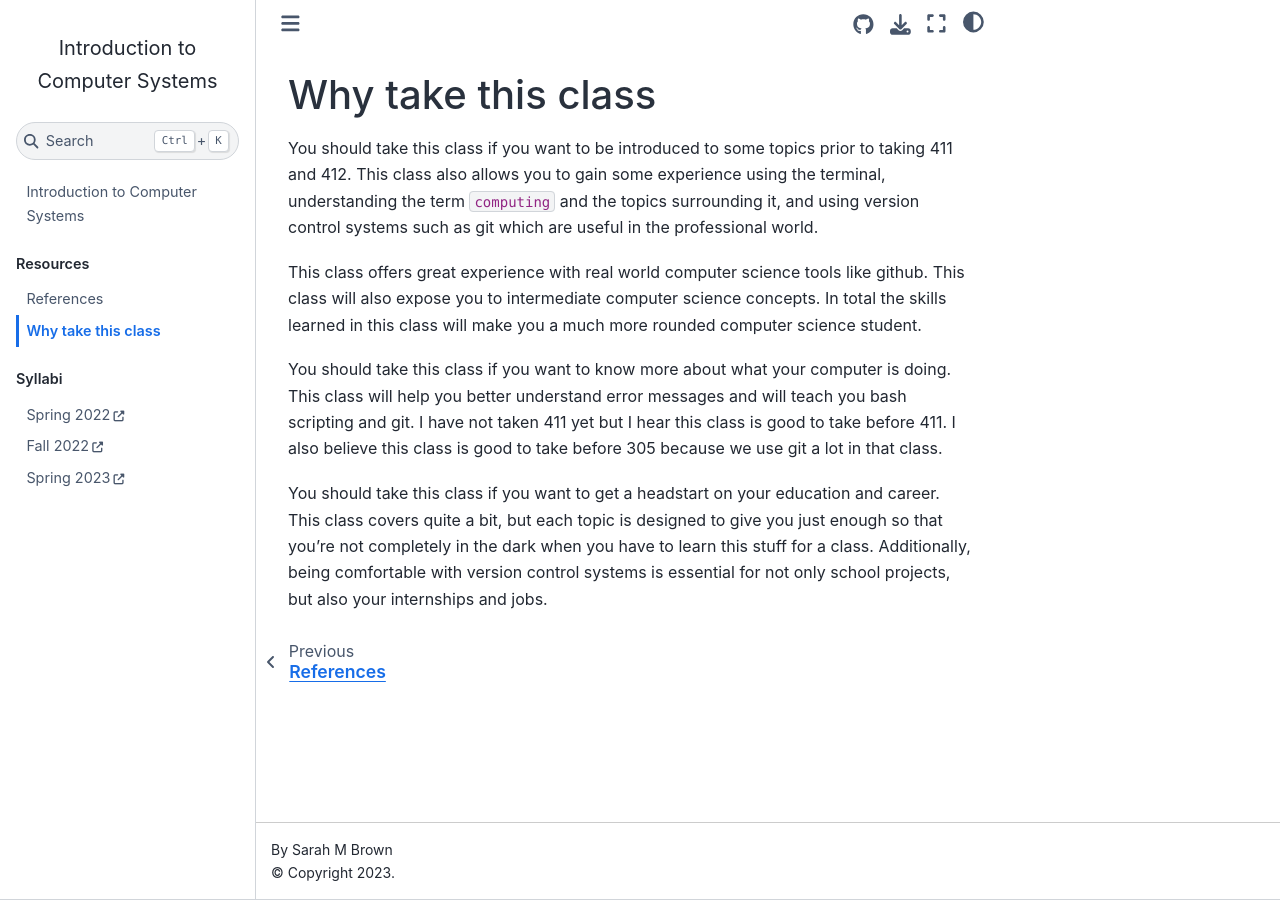
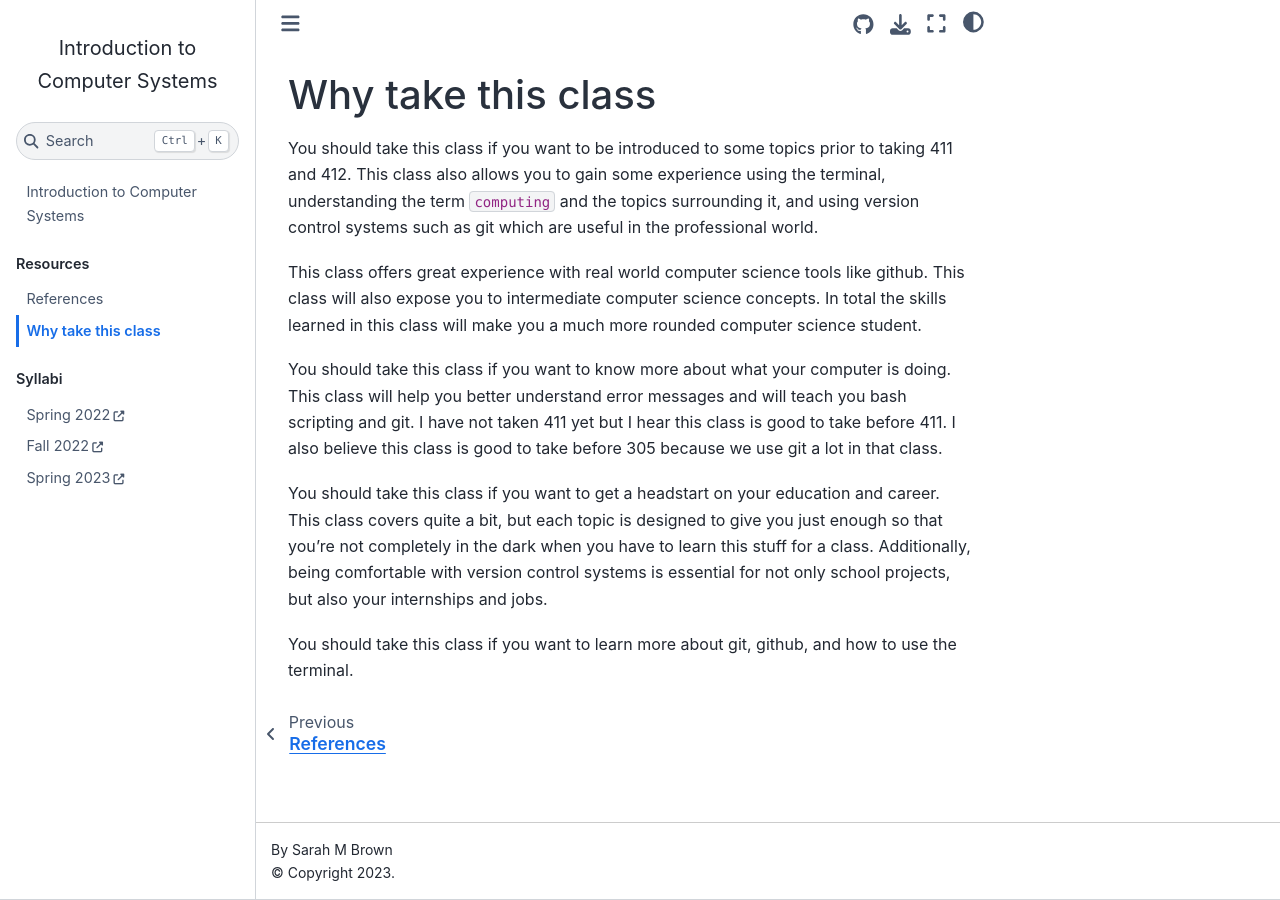
Before and after one commit to klattuada/introcompsys.github.io, a Jupyter Book: the page built from fromstudents.md, in a window 1280 px wide. Built offline with Jupyter Book 1.0.4 settings and Sphinx 7.4.7 and the Sphinx Book theme 1.1.4, drawn with Linux system fonts in a browser that asks for light colours.

Commit message:
Added another reason to take the class

```diff
--- a/fromstudents.md
+++ b/fromstudents.md
@@ -16,3 +16,5 @@ just enough so that you're not completely in the dark when you have to learn
 this stuff for a class. Additionally, being comfortable with version control
 systems is essential for not only school projects, but also your internships
 and jobs.
+
+You should take this class if you want to learn more about git, github, and how to use the terminal.
```
